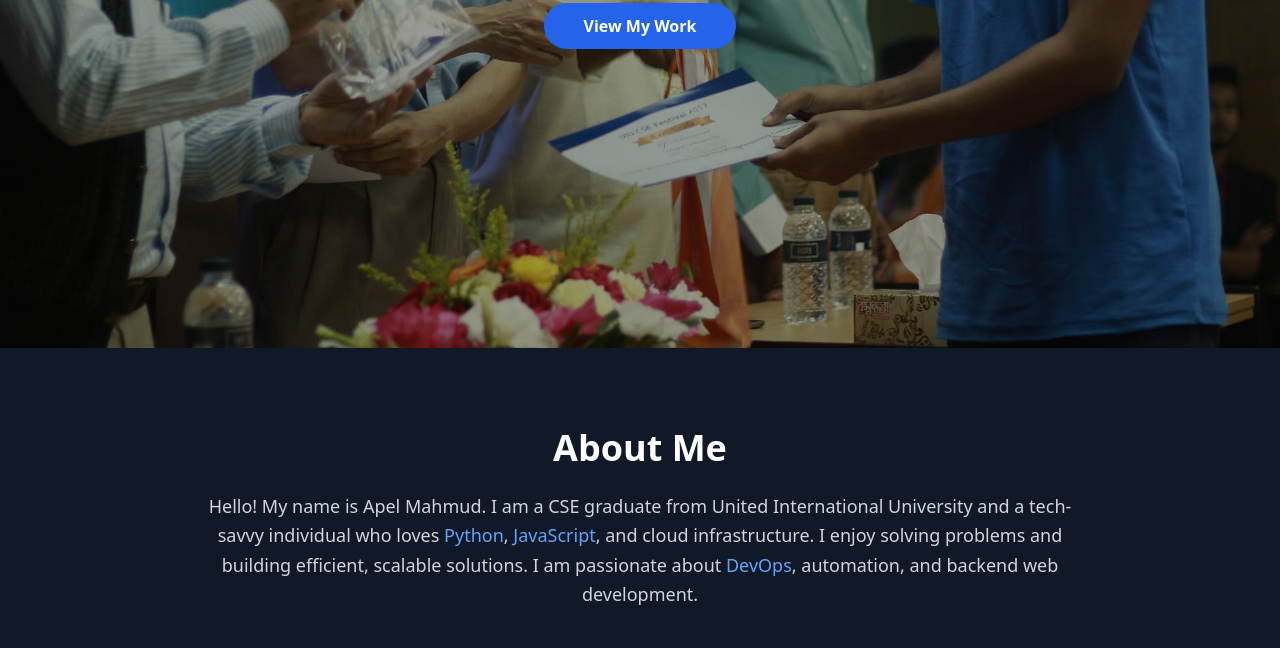
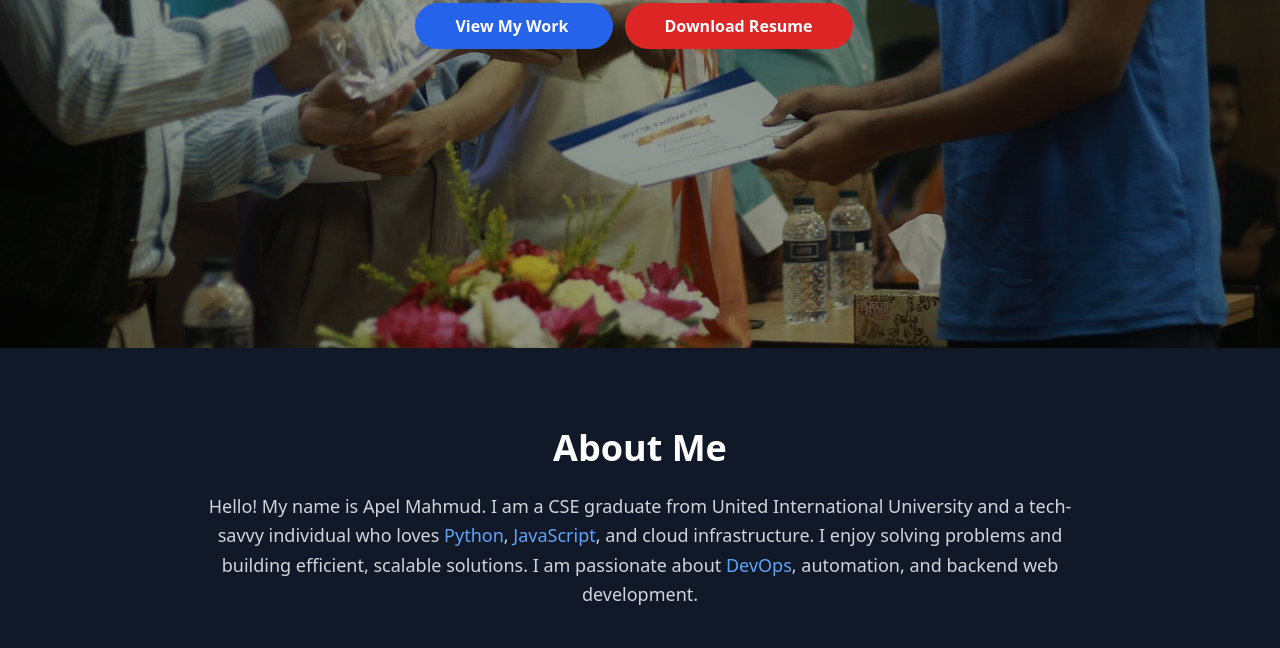
Before and after one commit to apl-mhd/apl-mhd.github.io, a plain HTML site: page index.html in a window 1280 px wide. Shown: the part 452-1100 px from the top of the page. Drawn offline with nearby package versions, Linux system fonts and the light colour scheme.

Commit message:
add resume download section

```diff
--- a/index.html
+++ b/index.html
@@ -86,6 +86,12 @@
           class="bg-blue-600 hover:bg-blue-700 text-white font-bold py-3 px-10 rounded-full transition-colors duration-300 transform hover:scale-105"
         >
           View My Work
+        </a>
+        <a target="_blank"
+          href="https://drive.google.com/file/d/1EVYApSZOU3dZygc0Wu9GczzfVVEtGq-Q/view?usp=sharing"
+          class="mx-3 bg-red-600 hover:bg-red-700 text-white font-bold py-3 px-10 rounded-full transition-colors duration-300 transform hover:scale-105"
+        >
+          Download Resume
         </a>
       </div>
     </section>
```
